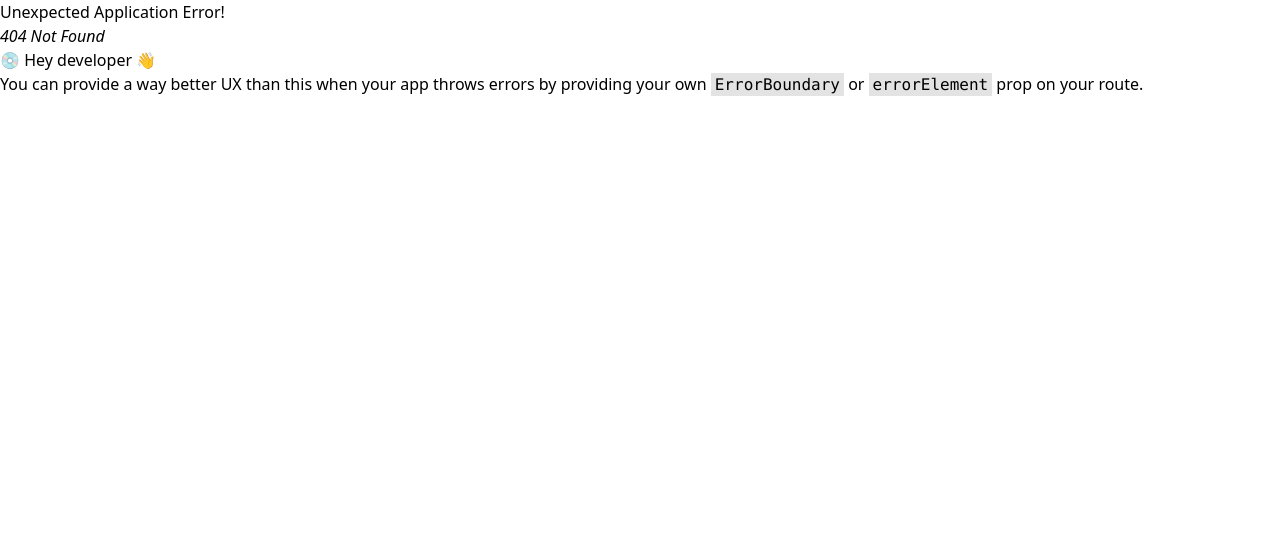
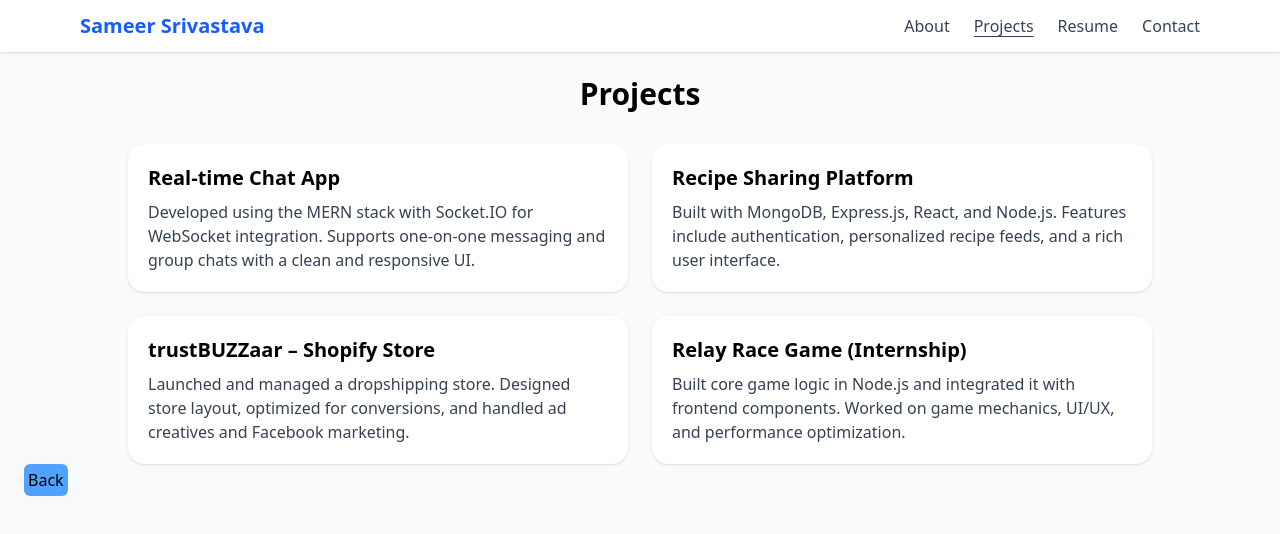
Before and after one commit to sam33r0/PortfolioN, a React (Vite) app: page /projects in a window 1280 px wide. Before the commit this address had no page. Shown: the top 534 px of the page. Built offline with nearby package versions, Linux system fonts and the light colour scheme.

Commit message:
added navbar, contact, about page, resume page

```diff
--- a/src/App.tsx
+++ b/src/App.tsx
@@ -1,9 +1,11 @@
 import { Outlet } from 'react-router-dom'
+import Navbar from './components/Navbar'
 
 function App() {
 
   return (
     <>
+    <Navbar/>
     <Outlet/>
     </>
   )
--- /dev/null
+++ b/src/components/Navbar.tsx
@@ -0,0 +1,36 @@
+import { Link, useLocation } from 'react-router-dom';
+
+const navLinks = [
+  { name: 'About', path: '/about' },
+  { name: 'Projects', path: '/projects' },
+  { name: 'Resume', path: '/resume' },
+  { name: 'Contact', path: '/contact' },
+];
+
+function Navbar() {
+  const location = useLocation();
+
+  return (
+    <nav className="bg-white shadow sticky top-0 z-50">
+      <div className="max-w-6xl mx-auto px-4 py-3 flex justify-between items-center">
+        <h1 className="text-xl font-bold text-blue-600">Sameer Srivastava</h1>
+        <ul className="flex space-x-6">
+          {navLinks.map((link) => (
+            <li key={link.name}>
+              <Link
+                to={link.path}
+                className={`text-gray-700 hover:text-blue-600 font-medium transition ${
+                  location.pathname === link.path ? 'text-blue-600 underline underline-offset-4' : ''
+                }`}
+              >
+                {link.name}
+              </Link>
+            </li>
+          ))}
+        </ul>
+      </div>
+    </nav>
+  );
+}
+
+export default Navbar;
--- /dev/null
+++ b/src/pages/About.tsx
@@ -0,0 +1,22 @@
+import { useNavigate } from "react-router-dom";
+
+function About() {
+    const navigate= useNavigate();
+  return (
+    <div className="min-h-screen flex items-center justify-center p-6">
+      <div className="text-center">
+        <h1 className="text-4xl font-bold mb-4">Hi, I'm Sameer Srivastava 👋</h1>
+        <p className="text-lg max-w-xl mx-auto text-gray-700">
+          A frontend developer with MERN stack experience, passionate about building modern web experiences and running my e-commerce brand trustBUZZaar.
+        </p>
+        <button className='bg-blue-400 p-1 rounded-md hover:cursor-pointer' onClick={()=>{
+            navigate(-1)
+        }}>
+            Back
+        </button>
+      </div>
+    </div>
+  );
+}
+
+export default About;
--- /dev/null
+++ b/src/pages/Contact.tsx
@@ -0,0 +1,26 @@
+import { useNavigate } from "react-router-dom";
+
+function Contact() {
+    const navigate = useNavigate();
+  return (
+    <div className="min-h-screen p-6 flex flex-col items-center bg-gray-50">
+      <h2 className="text-3xl font-bold mb-6">Contact Me</h2>
+      <p className="text-gray-700 mb-6 text-center max-w-md">
+        I'm open to new opportunities, collaborations, and freelance work. Feel free to reach out!
+      </p>
+
+      <div className="space-y-4 text-gray-800 text-center">
+        <p><strong>Email:</strong> <a href="mailto:sameer@example.com" className="text-blue-600 underline">sameer@example.com</a></p>
+        <p><strong>GitHub:</strong> <a href="https://github.com/sameer" target="_blank" className="text-blue-600 underline">github.com/sameer</a></p>
+        <p><strong>LinkedIn:</strong> <a href="https://linkedin.com/in/sameer" target="_blank" className="text-blue-600 underline">linkedin.com/in/sameer</a></p>
+      </div>
+      <button className='bg-blue-400 p-1 rounded-md hover:cursor-pointer' onClick={()=>{
+            navigate(-1)
+        }}>
+            Back
+        </button>
+    </div>
+  );
+}
+
+export default Contact;
--- a/src/pages/Home.tsx
+++ b/src/pages/Home.tsx
@@ -1,9 +1,25 @@
+import { Link } from "react-router-dom"
+import About from "./About"
+
 function Home() {
-  return (
-    <div className='text-white bg-red-600 text-center h-screen w-screen content-center'>
-      home
-    </div>
-  )
+    // return (
+    //     <div className='text-white h-screen bg-red-600 flex flex-col justify-center items-center content-center'>
+    //         <div>
+    //             home
+    //         </div>
+    //         <Link className='bg-green-600 p-2' to={'/about'}>
+    //             about</Link>
+    //         <Link className='bg-green-600 p-2' to={'/projects'}>
+    //             projects</Link>
+    //         <Link className='bg-green-600 p-2' to={'/resume'}>
+    //             resume</Link>
+    //         <Link className='bg-green-600 p-2' to={'/contact'}>
+    //             contact</Link>
+    //     </div>
+    // )
+    return (
+        <About/>
+    )
 }
 
 export default Home
--- /dev/null
+++ b/src/pages/Projects.tsx
@@ -0,0 +1,50 @@
+import { useNavigate } from "react-router-dom";
+
+function Projects() {
+    const navigate = useNavigate();
+  return (
+    <div className="min-h-screen p-6 bg-gray-50">
+      <h2 className="text-3xl font-bold text-center mb-8">Projects</h2>
+      <div className="grid gap-6 max-w-5xl mx-auto md:grid-cols-2">
+        {/* Project 1 */}
+        <div className="p-5 rounded-2xl shadow bg-white">
+          <h3 className="text-xl font-semibold mb-2">Real-time Chat App</h3>
+          <p className="text-gray-700">
+            Developed using the MERN stack with Socket.IO for WebSocket integration. Supports one-on-one messaging and group chats with a clean and responsive UI.
+          </p>
+        </div>
+
+        {/* Project 2 */}
+        <div className="p-5 rounded-2xl shadow bg-white">
+          <h3 className="text-xl font-semibold mb-2">Recipe Sharing Platform</h3>
+          <p className="text-gray-700">
+            Built with MongoDB, Express.js, React, and Node.js. Features include authentication, personalized recipe feeds, and a rich user interface.
+          </p>
+        </div>
+
+        {/* Project 3 */}
+        <div className="p-5 rounded-2xl shadow bg-white">
+          <h3 className="text-xl font-semibold mb-2">trustBUZZaar – Shopify Store</h3>
+          <p className="text-gray-700">
+            Launched and managed a dropshipping store. Designed store layout, optimized for conversions, and handled ad creatives and Facebook marketing.
+          </p>
+        </div>
+
+        {/* Project 4 */}
+        <div className="p-5 rounded-2xl shadow bg-white">
+          <h3 className="text-xl font-semibold mb-2">Relay Race Game (Internship)</h3>
+          <p className="text-gray-700">
+            Built core game logic in Node.js and integrated it with frontend components. Worked on game mechanics, UI/UX, and performance optimization.
+          </p>
+        </div>
+      </div>
+      <button className='bg-blue-400 p-1 rounded-md hover:cursor-pointer' onClick={()=>{
+            navigate(-1)
+        }}>
+            Back
+        </button>
+    </div>
+  );
+}
+
+export default Projects;
--- /dev/null
+++ b/src/pages/Resume.tsx
@@ -0,0 +1,39 @@
+import { useNavigate } from "react-router-dom";
+
+function Resume() {
+    const navigate= useNavigate();
+  return (
+    <div className="min-h-screen p-6 flex flex-col items-center bg-white">
+      <h2 className="text-3xl font-bold mb-4">Resume</h2>
+      <p className="text-gray-700 mb-6 text-center max-w-xl">
+        I'm a frontend developer with strong MERN stack skills and a proven entrepreneurial mindset. Below is a snapshot of my background, or you can download the full resume.
+      </p>
+      <a
+        href="/SameerSrivastava_Resume.pdf"
+        download
+        className="px-6 py-3 bg-blue-600 text-white rounded-xl hover:bg-blue-700 transition"
+      >
+        Download Resume
+      </a>
+
+      {/* Optional: Inline Summary */}
+      <div className="mt-10 text-left max-w-2xl w-full">
+        <h3 className="text-xl font-semibold mb-2">Experience</h3>
+        <ul className="list-disc ml-6 text-gray-800">
+          <li><strong>Founder – trustBUZZaar</strong>: Built and managed a Shopify store, handled Facebook ads, product selection, and customer experience.</li>
+          <li><strong>Intern – Future of Gaming</strong>: Developed multiplayer features, worked on Node.js-based backend logic, and contributed to game UI integration.</li>
+        </ul>
+
+        <h3 className="text-xl font-semibold mt-6 mb-2">Education</h3>
+        <p>B.Tech in Mechanical Engineering – Harcourt Butler Technical University (2020–2024)</p>
+      </div>
+      <button className='bg-blue-400 p-1 rounded-md hover:cursor-pointer' onClick={()=>{
+            navigate(-1)
+        }}>
+            Back
+        </button>
+    </div>
+  );
+}
+
+export default Resume;
--- /dev/null
+++ b/src/pages/index.js
@@ -0,0 +1,13 @@
+import About from './About'
+import Contact from './Contact'
+import Projects from './Projects'
+import Resume from './Resume'
+import Home from './Home'
+
+export {
+    About,
+    Contact,
+    Projects,
+    Resume,
+    Home
+}
```
Also changed, not shown: src/main.tsx (+18 -1 lines).
